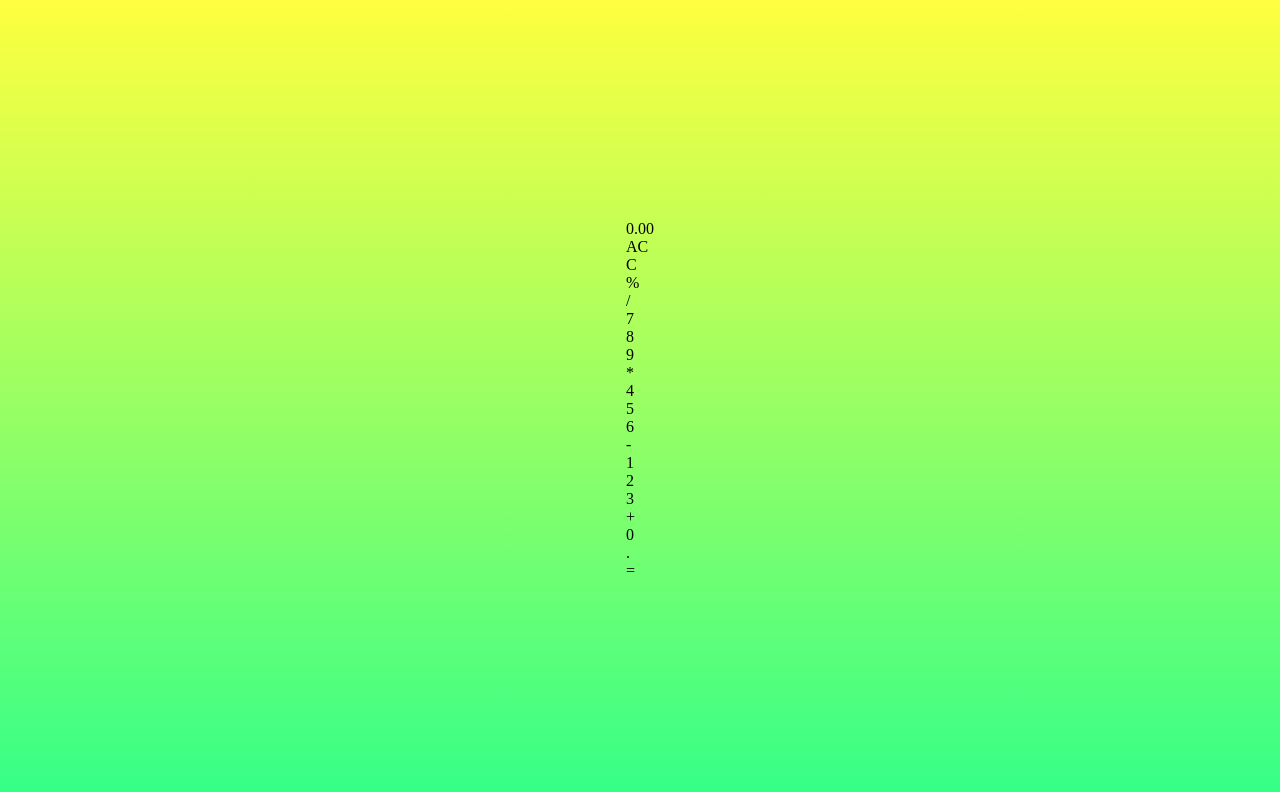
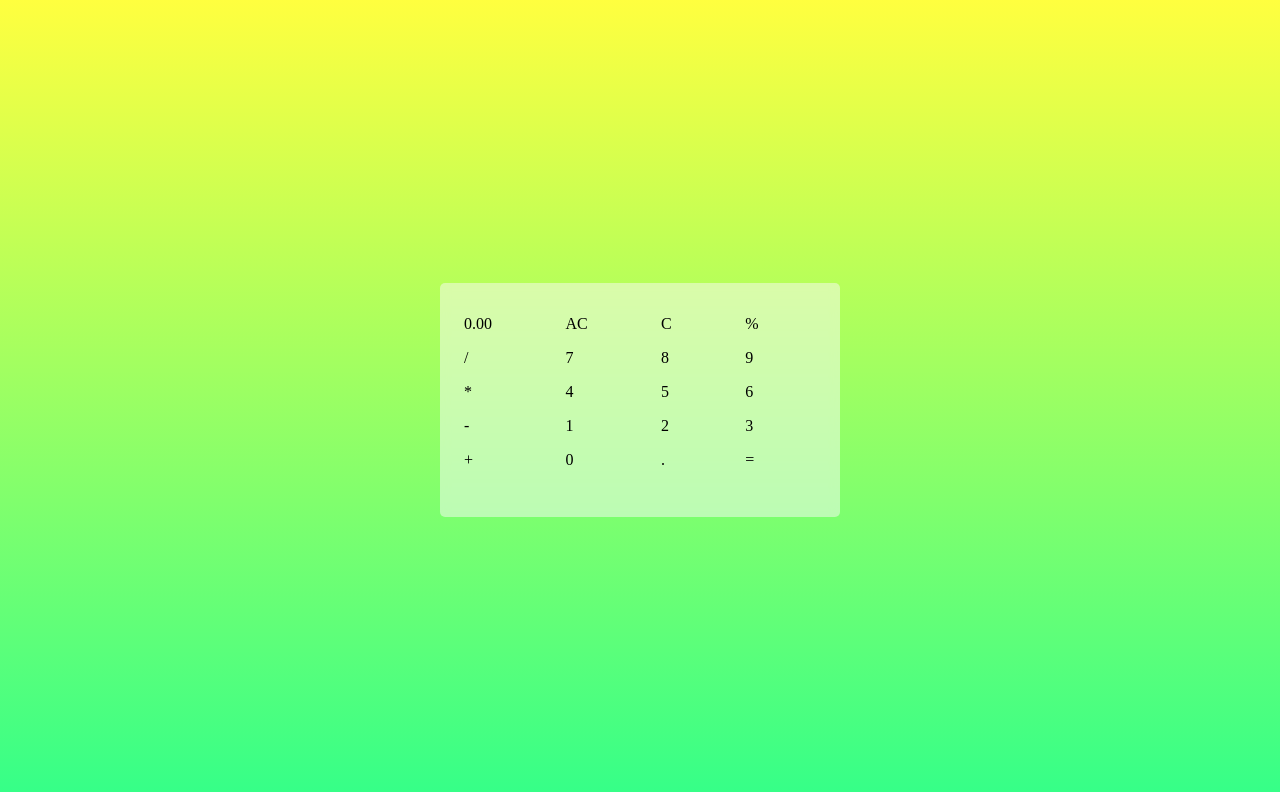
Before and after one commit to Rosydhakal5/prankCalculator, a plain HTML site: page index.html in a window 1280 px wide. Drawn offline with Linux system fonts and the light colour scheme.

Commit message:
adding style

```diff
--- a/style.css
+++ b/style.css
@@ -20,3 +20,23 @@ body {
 
     /* z-index: -2; */
   }
+  .calculator {
+    background: rgba(251, 249, 249, 0.5);
+    width: 400px;
+
+    border-radius: 5px;
+    padding: 2rem 1.5rem;
+
+    display: grid;
+    gap: 1rem;
+    grid-template-areas:
+      "display display display display"
+      "ac c perc divide"
+      "btn7 btn8 btn9 x"
+      "btn4 btn5 btn6 minus"
+      "btn1 btn2 btn3 plus"
+      "btn0 btn0 dot equals";
+
+    z-index: 99;
+    backdrop-filter: blur(5px);
+  }
```
